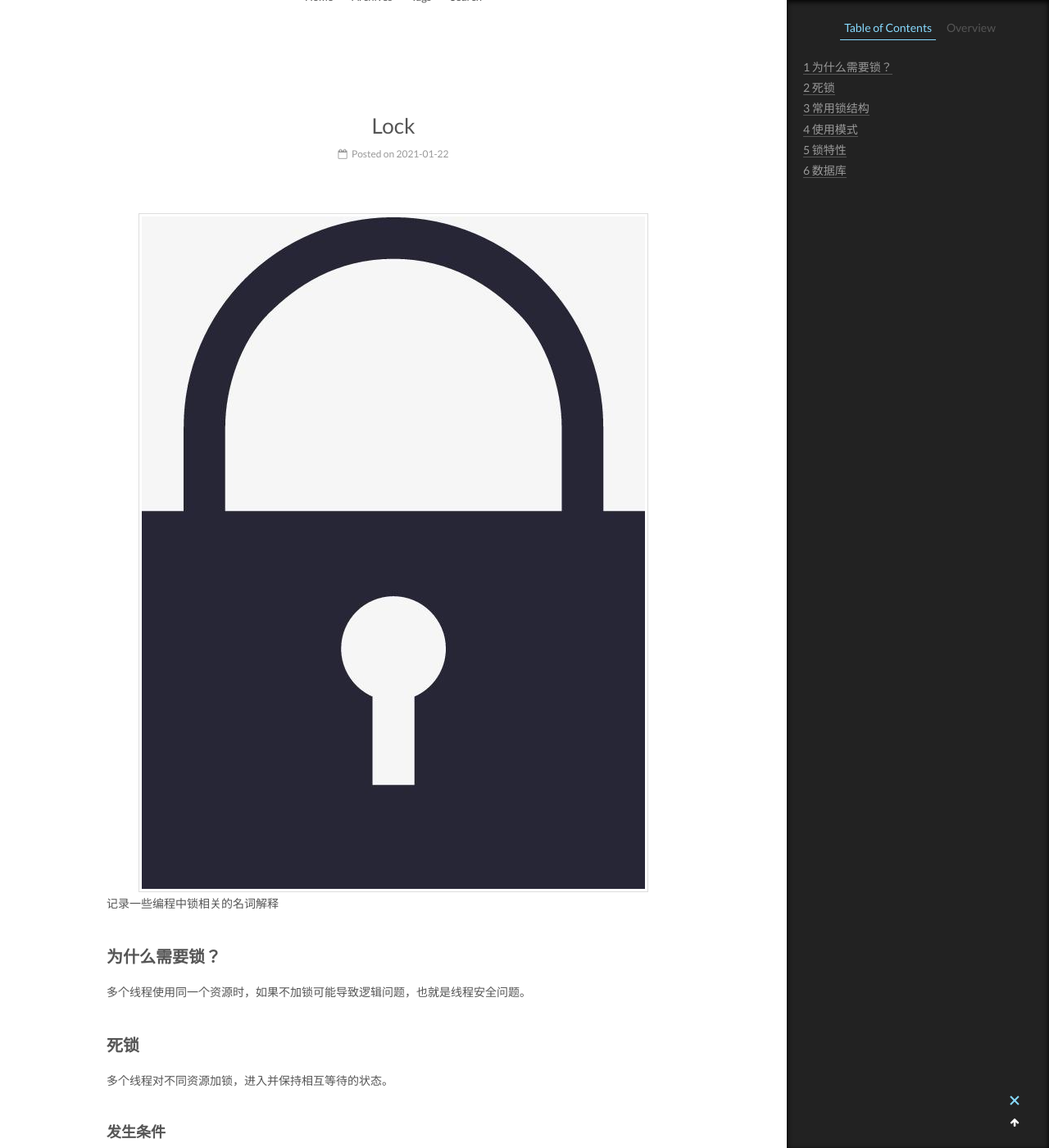
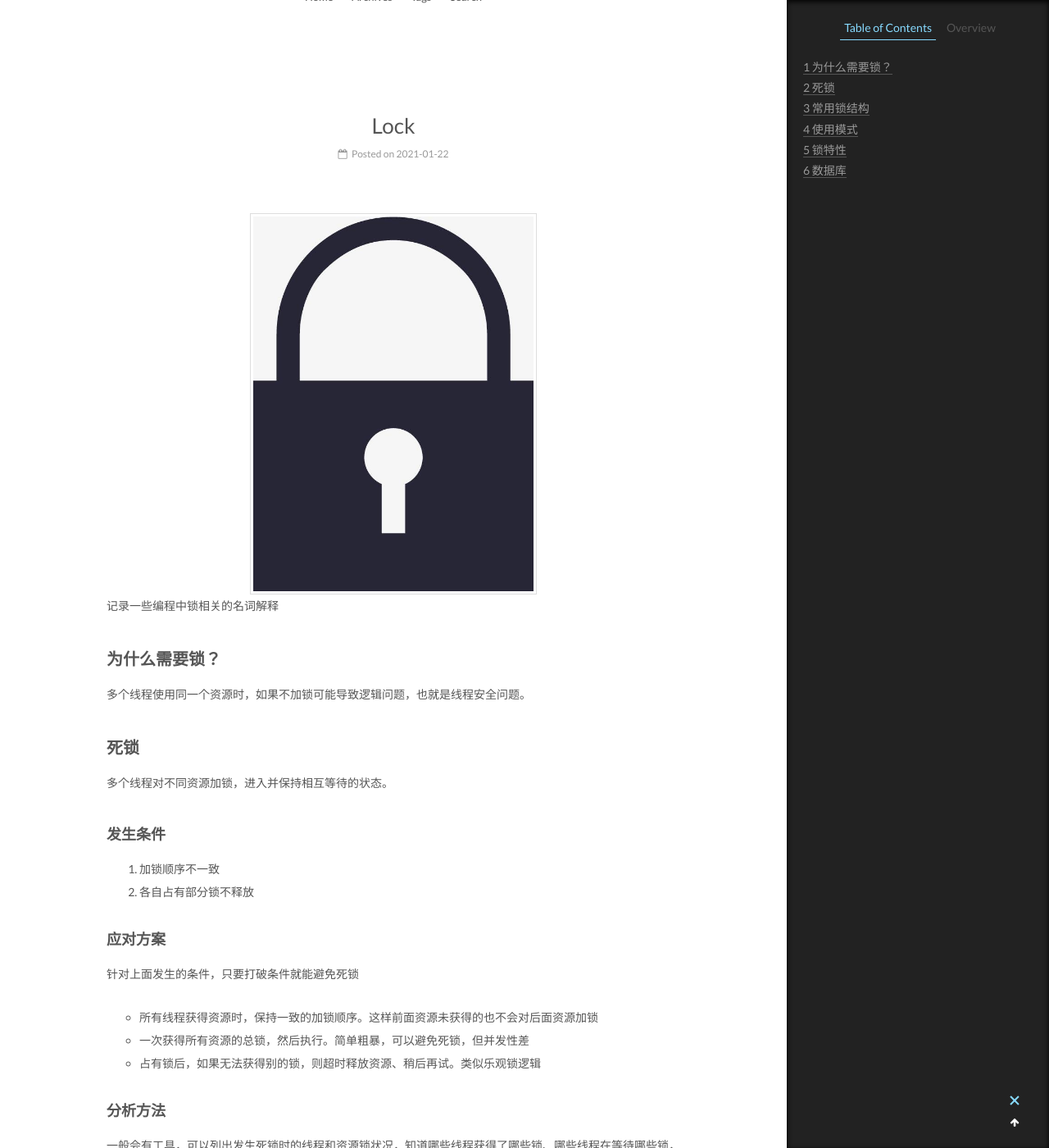
Before and after one commit to CodeHunter2006/CodeHunter2006.github.io, a Jekyll site: the page built from _posts/2021-01-23-Lock.md, in a window 1280 px wide and 1400 px high, scrolled down 207 px. Shown: the whole window at 82% size. Built offline with Jekyll 4.4.1, drawn with Linux system fonts in a browser that asks for light colours.

```diff
--- a/_posts/2021-01-23-Lock.md
+++ b/_posts/2021-01-23-Lock.md
@@ -5,7 +5,7 @@
 tags: HighConcurrency
 ---
 
-![Lock](/assets/images/2021-01-23-Lock_1.jpeg)
+<img src="/assets/images/2021-01-23-Lock_1.jpeg" alt="Lock" width="350"/>
 记录一些编程中锁相关的名词解释
 
 ## 为什么需要锁？
```
